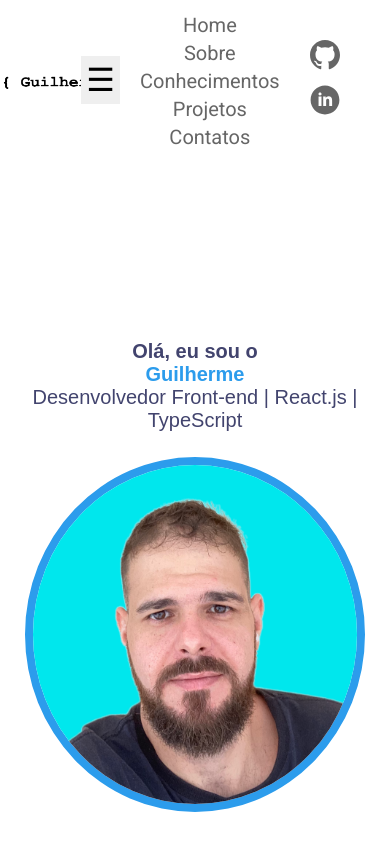
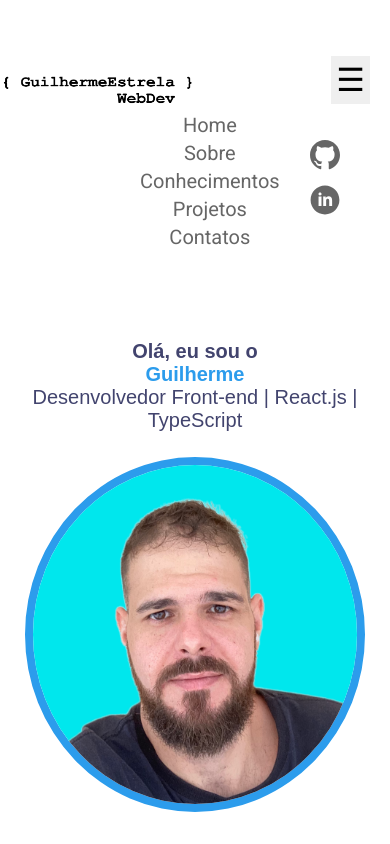
Before and after one commit to guiestrela/portfolioWebDev, a React (Vite) app: page / in a window 390 px wide. Both pictures are taken after a click on the button "Abrir menu". Shown: the top 844 px of the page. Built offline with nearby package versions, Linux system fonts and the light colour scheme.

Commit message:
feat(MenuHamburguer): style improvements
- Added margin and position props
- Updated component styles
- Improved responsiveness
- Adjusted component layout
- Added height property

```diff
--- a/src/assets/components/Menuhamburguer/index.tsx
+++ b/src/assets/components/Menuhamburguer/index.tsx
@@ -33,12 +33,15 @@ export function MenuHamburguer() {
             background="#fff"
             borderradius="10px"
             padding="20px"
+            margin="200px 0 0 0"
             width="250px"
+            height="100%"
             fontfamily="Roboto"
             fontsize="24px"
             flexdirection="column"
             alignitems="center"
             justifycontent="center"
+            position="absolute"
             >
             <ul>
                 <li>
--- a/src/assets/components/Menuhamburguer/style.ts
+++ b/src/assets/components/Menuhamburguer/style.ts
@@ -78,6 +78,7 @@ interface MenuBurguerType {
     borderradius?: string
     border?: string
     padding?: string
+    margin?: string
     width?: string
     height?: string
     fontfamily?: string
@@ -88,6 +89,7 @@ interface MenuBurguerType {
     alignitems?: string
     fontweight?: string
     gap?: string
+    position?:string
 
     colorhover?: string
     colorlink?: string
@@ -98,13 +100,14 @@ interface MenuBurguerType {
 
 export const MenuBurguer = styled.nav<MenuBurguerType>`
     display: flex;
+    position: ${props => props.position ? props.position : "relative"};
     justify-content: ${props => props.justifycontent ? props.justifycontent : "center"};
     align-items: ${props => props.alignitems ? props.alignitems : "center"};
-    position: sticky;
     background-color: ${props => props.background ? props.background : "transparent"};
     border-radius: ${props => props.borderradius ? props.borderradius : "10px"};
     border: ${props => props.border ? props.border : "none"};
     padding: ${props => props.padding ? props.padding : "20px"};
+    margin: ${props => props.margin ? props.margin : "0"};
     width: ${props => props.width ? props.width : "100%"};
     height: ${props => props.height ? props.height : "100%"};
     font-family: ${props => props.fontfamily ? props.fontfamily : "Poppins"};
```
